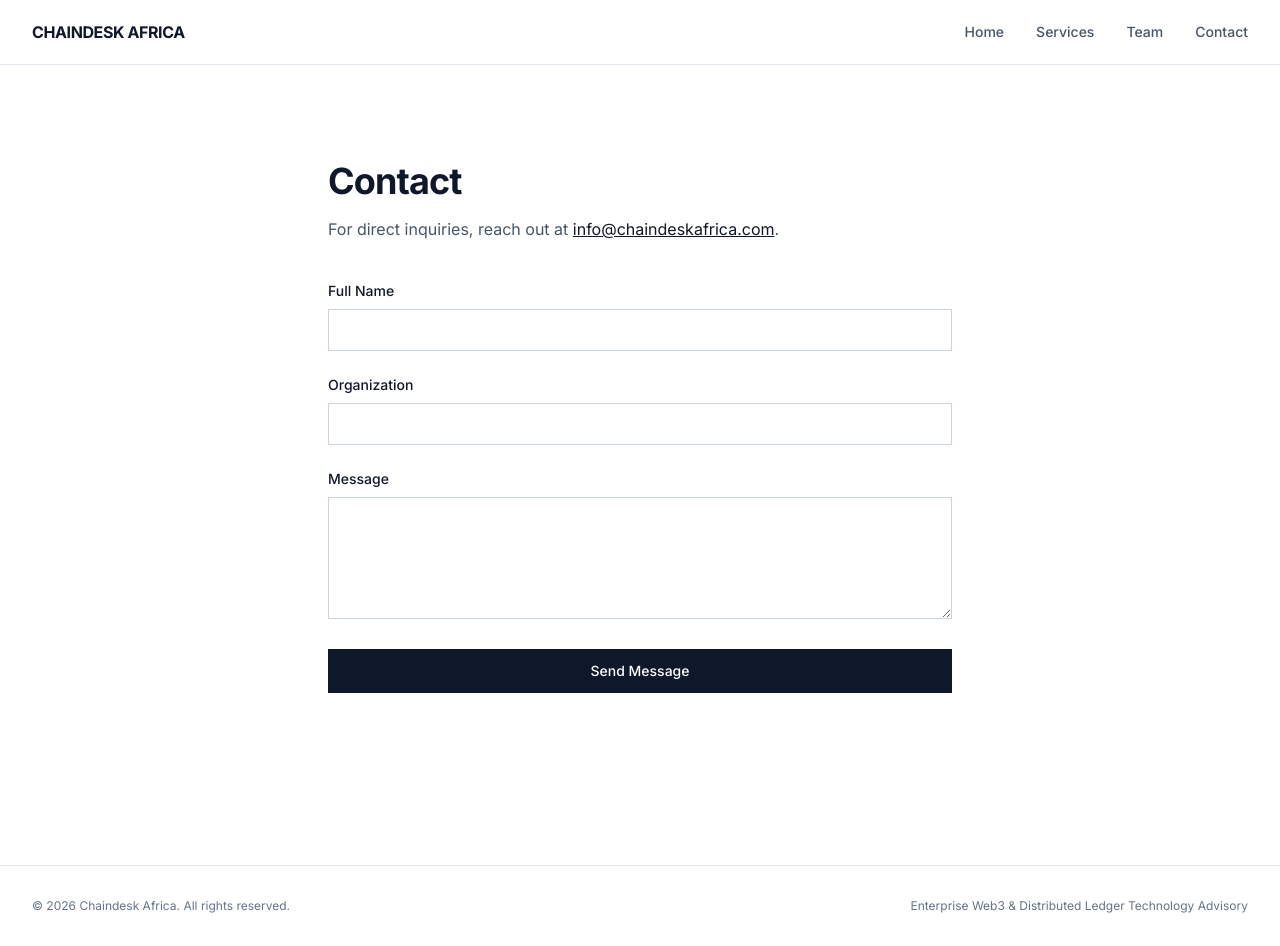
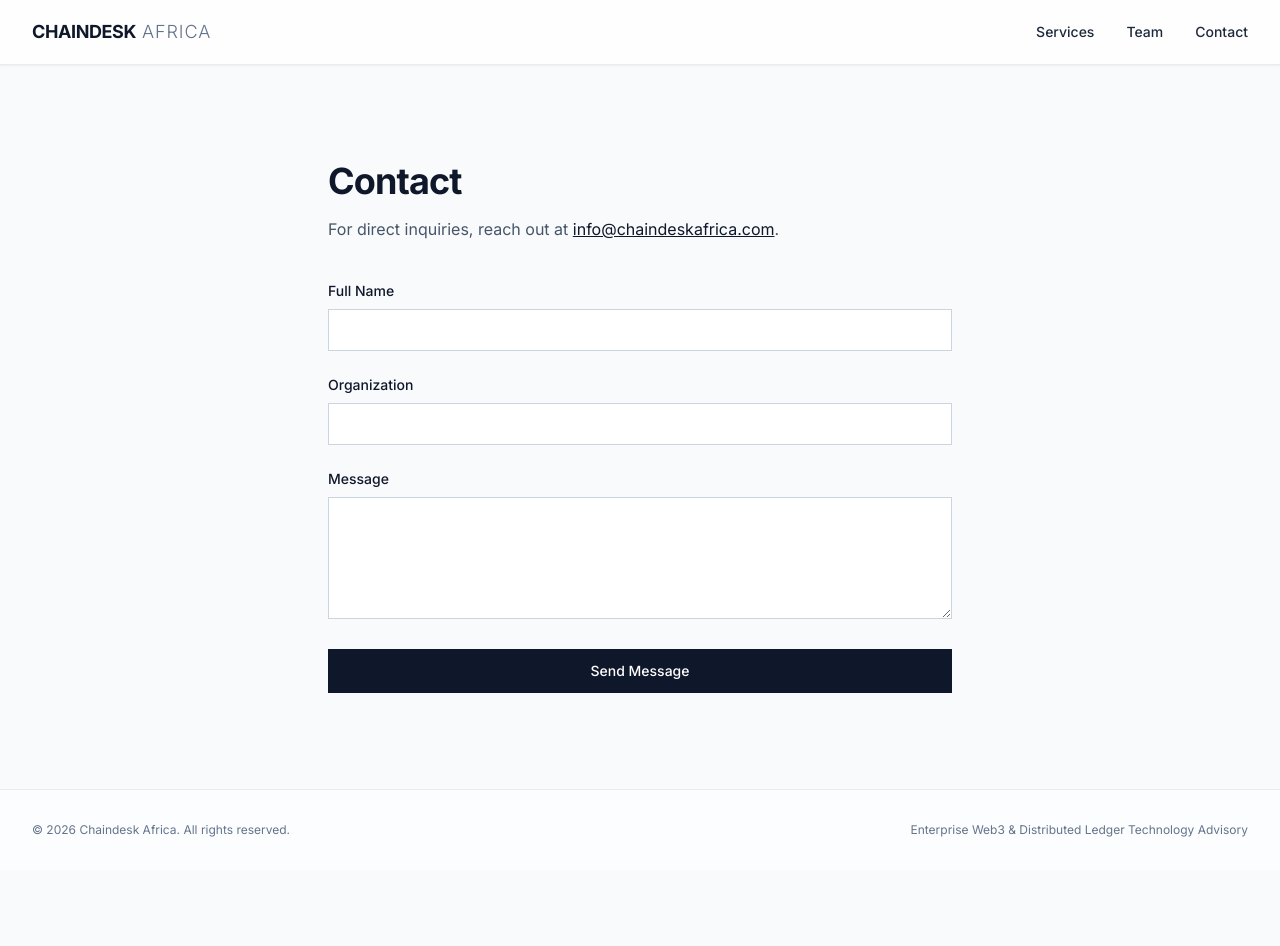
Before and after one commit to Rotichkiprono/ChaindeskAfrica, a Next.js app: page /contact in a window 1280 px wide. After the commit the page ends 870 px from the top, so only its background shows below. Built offline with nearby package versions, Linux system fonts and the light colour scheme.

Commit message:
feat: update global layout with floating glassmorphism navbar, sleek typography logo, and bg-slate-50 theme

```diff
--- a/app/contact/page.tsx
+++ b/app/contact/page.tsx
@@ -1,6 +1,6 @@
 export default function ContactPage() {
   return (
-    <div className="bg-white min-h-screen py-16 sm:py-24">
+    <div className="py-16 sm:py-24">
       <div className="max-w-2xl mx-auto px-6">
         <h1 className="text-3xl sm:text-4xl font-bold tracking-tight text-slate-900 mb-4">
           Contact
--- a/app/globals.css
+++ b/app/globals.css
@@ -8,6 +8,6 @@
 
 html,
 body {
-  background-color: #ffffff;
+  background-color: #f8fafc;
   color: #0f172a;
 }
--- a/app/layout.tsx
+++ b/app/layout.tsx
@@ -13,6 +13,12 @@
   description: "Enterprise Web3 and Distributed Ledger Technology advisory and consultancy.",
 };
 
+const navLinks = [
+  { href: "/services", label: "Services" },
+  { href: "/team", label: "Team" },
+  { href: "/contact", label: "Contact" },
+];
+
 export default function RootLayout({
   children,
 }: Readonly<{
@@ -20,43 +26,41 @@
 }>) {
   return (
     <html lang="en" className={inter.variable}>
-      <body className={`${inter.className} min-h-screen flex flex-col bg-white text-slate-900 antialiased`}>
-        {/* Global Navbar */}
-        <header className="sticky top-0 z-50 bg-white border-b border-slate-200">
+      <body className={`${inter.className} min-h-screen flex flex-col bg-slate-50 text-slate-900 antialiased`}>
+        {/* Floating Sticky Glassmorphism Header */}
+        <header className="sticky top-0 z-50 w-full bg-white/80 backdrop-blur-md border-b border-slate-200/80 shadow-sm transition-all">
           <div className="max-w-7xl mx-auto px-4 sm:px-6 lg:px-8 h-16 flex items-center justify-between">
+            {/* Left Side: Sleek Typography Logo */}
             <div className="flex items-center">
               <Link
                 href="/"
-                className="font-bold tracking-tight text-slate-900 hover:text-slate-700 transition-colors"
+                className="flex items-center tracking-tight transition-opacity hover:opacity-85"
+                aria-label="Chaindesk Africa Home"
               >
-                CHAINDESK AFRICA
+                <span className="font-bold text-slate-900 text-base sm:text-lg">
+                  CHAINDESK
+                </span>
+                <span className="font-light text-slate-500 text-base sm:text-lg ml-1.5 tracking-wider">
+                  AFRICA
+                </span>
               </Link>
             </div>
-            <nav className="flex items-center space-x-6 sm:space-x-8 text-sm font-medium text-slate-600">
-              <Link
-                href="/"
-                className="hover:text-slate-900 transition-colors"
-              >
-                Home
-              </Link>
-              <Link
-                href="/services"
-                className="hover:text-slate-900 transition-colors"
-              >
-                Services
-              </Link>
-              <Link
-                href="/team"
-                className="hover:text-slate-900 transition-colors"
-              >
-                Team
-              </Link>
-              <Link
-                href="/contact"
-                className="hover:text-slate-900 transition-colors"
-              >
-                Contact
-              </Link>
+
+            {/* Right Side: Navigation Links with modern underline scale effect */}
+            <nav className="flex items-center space-x-6 sm:space-x-8">
+              {navLinks.map((link) => (
+                <Link
+                  key={link.href}
+                  href={link.href}
+                  className="group relative py-1 text-sm font-medium text-slate-800 hover:text-slate-500 transition-colors duration-200"
+                >
+                  <span>{link.label}</span>
+                  <span
+                    aria-hidden="true"
+                    className="absolute bottom-0 left-0 h-[1.5px] w-full bg-slate-900 scale-x-0 group-hover:scale-x-100 transition-transform duration-200 origin-left ease-out"
+                  />
+                </Link>
+              ))}
             </nav>
           </div>
         </header>
@@ -67,10 +71,10 @@
         </main>
 
         {/* Minimal Footer */}
-        <footer className="border-t border-slate-200 bg-white">
+        <footer className="border-t border-slate-200/80 bg-white/60 backdrop-blur-sm">
           <div className="max-w-7xl mx-auto px-4 sm:px-6 lg:px-8 py-8 flex flex-col sm:flex-row items-center justify-between gap-4 text-xs text-slate-500">
             <p>© {new Date().getFullYear()} Chaindesk Africa. All rights reserved.</p>
-            <p>Enterprise Web3 & Distributed Ledger Technology Advisory</p>
+            <p>Enterprise Web3 &amp; Distributed Ledger Technology Advisory</p>
           </div>
         </footer>
       </body>
--- a/app/services/page.tsx
+++ b/app/services/page.tsx
@@ -2,7 +2,7 @@
 
 export default function ServicesPage() {
   return (
-    <div className="bg-white min-h-screen py-16 sm:py-24">
+    <div className="py-16 sm:py-24">
       <div className="max-w-4xl mx-auto px-6 space-y-20">
         {/* Page Title */}
         <div className="border-b border-slate-200 pb-10">
--- a/app/team/page.tsx
+++ b/app/team/page.tsx
@@ -29,7 +29,7 @@
   ];
 
   return (
-    <div className="bg-white min-h-screen py-16 sm:py-24">
+    <div className="py-16 sm:py-24">
       <div className="max-w-7xl mx-auto px-4 sm:px-6 lg:px-8">
         <div className="border-b border-slate-200 pb-8 mb-12 sm:mb-16">
           <h1 className="text-3xl sm:text-4xl font-bold tracking-tight text-slate-900">
```
